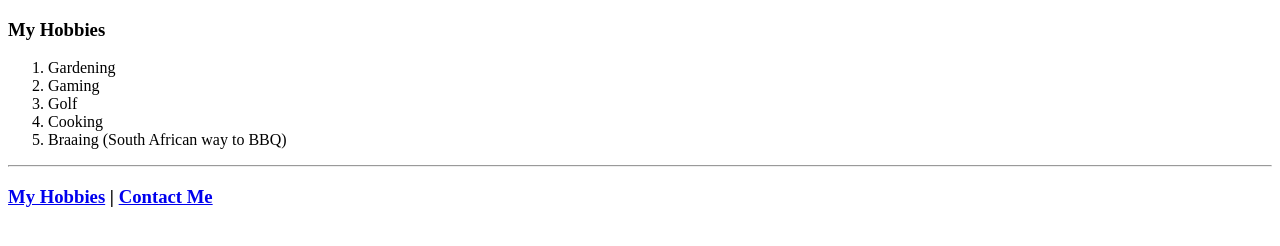
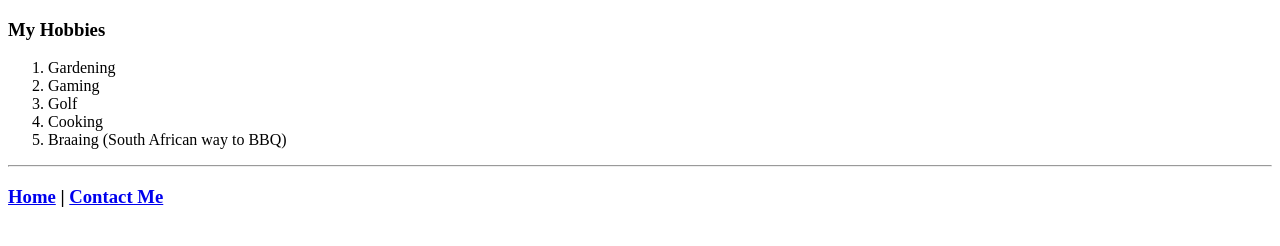
Before and after one commit to wkptm/cv, a plain HTML site: page hobbies.html in a window 1280 px wide. Drawn offline with Linux system fonts and the light colour scheme.

Commit message:
Update hobbies.html

```diff
--- a/hobbies.html
+++ b/hobbies.html
@@ -14,6 +14,6 @@
             <li>Braaing (South African way to BBQ)</li>
         </ol>
     <hr>
-    <h3><a href="index.html">My Hobbies</a> | <a href="contact.html">Contact Me</a></h3>
+    <h3><a href="index.html">Home</a> | <a href="contact.html">Contact Me</a></h3>
 </body>
 </html>
```
